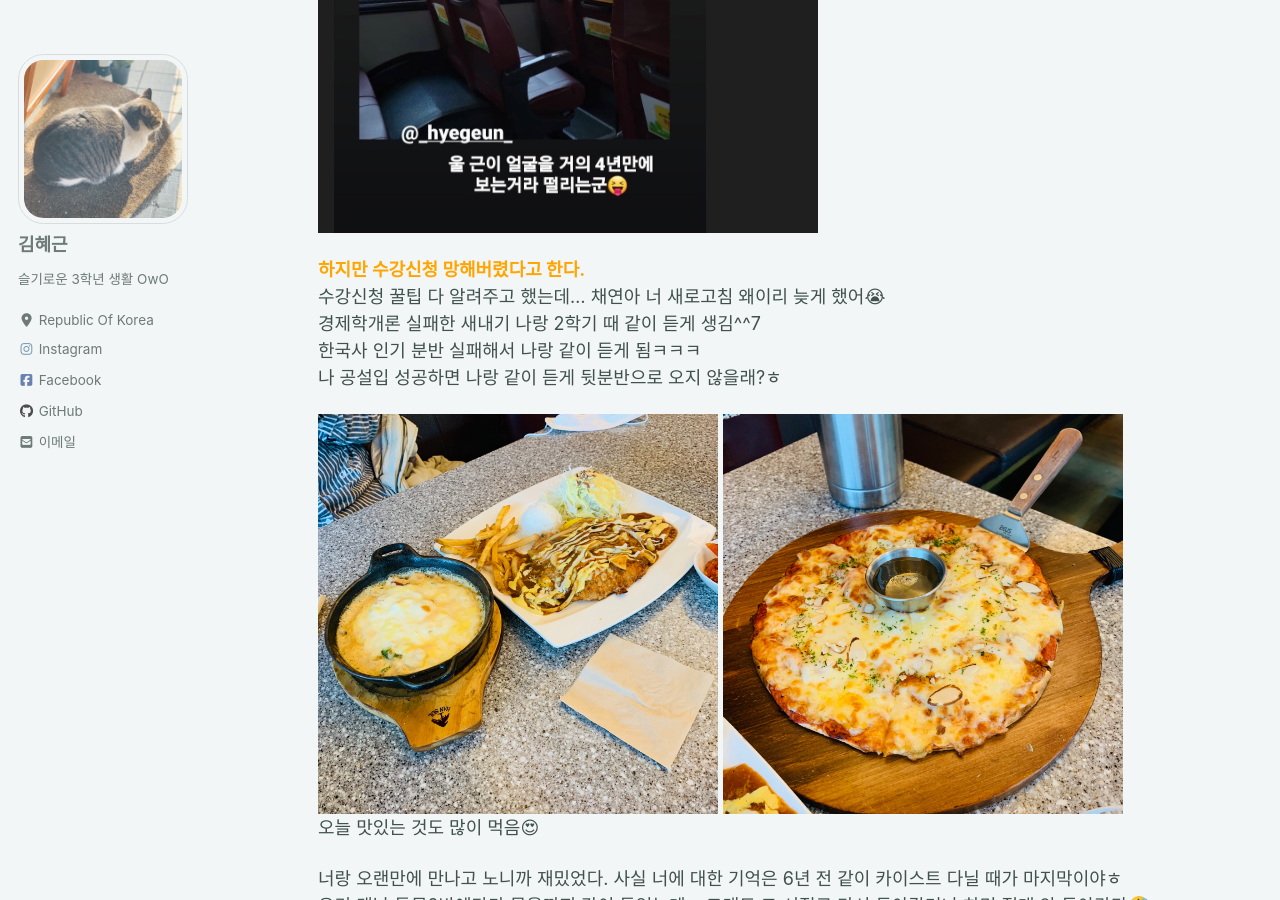
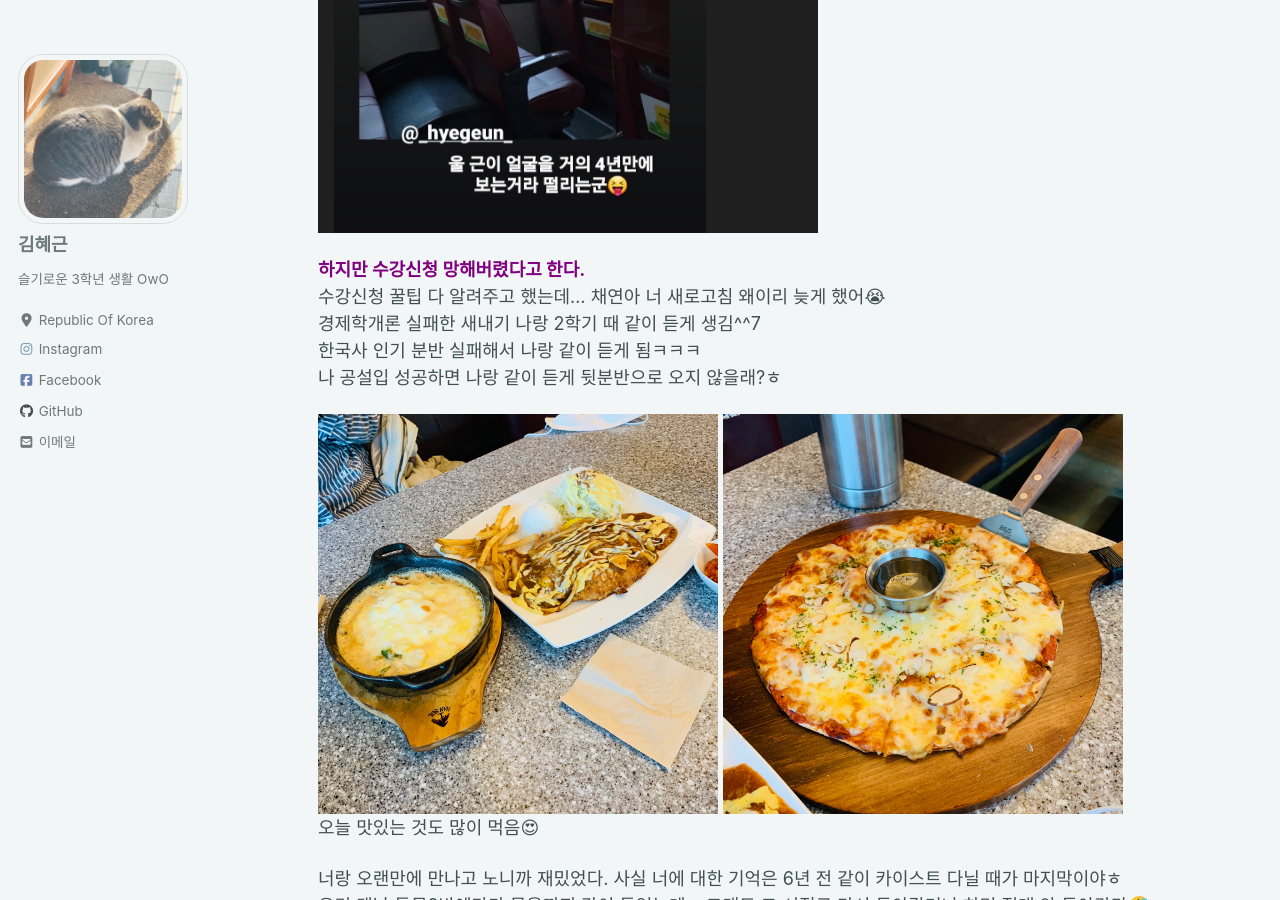
Before and after one commit to hyegeun/hyegeun.github.io, a Jekyll site: the page built from _posts/Diary/2021-02-22-post2.md, in a window 1280 px wide and 900 px high, scrolled down 675 px. Built offline with Jekyll 4.4.1, drawn with Linux system fonts in a browser that asks for light colours; cached includes are drawn as plain includes; nearby versions of some CDN libraries; a script that is not in the unit is left out; comment, search, counter and statistics services are not loaded.

Commit message:
Update 2021-02-22-post2.md

```diff
--- a/_posts/Diary/2021-02-22-post2.md
+++ b/_posts/Diary/2021-02-22-post2.md
@@ -14,7 +14,7 @@ categories:
 
 <img src="/assets/images/photo/post2/post2_photo1.jpg" width="500px" height="500px" alt="photo1">
 
-**<span style="color:orange">하지만 수강신청 망해버렸다고 한다.</span>**
+**<span style="color:purple">하지만 수강신청 망해버렸다고 한다.</span>**
 수강신청 꿀팁 다 알려주고 했는데... 채연아 너 새로고침 왜이리 늦게 했어😭
 경제학개론 실패한 새내기 나랑 2학기 때 같이 듣게 생김^^7
 한국사 인기 분반 실패해서 나랑 같이 듣게 됨ㅋㅋㅋ
@@ -28,4 +28,4 @@ categories:
 어떻게 주말마다 장동에서 12시간 동안 살았지 진짜?;;;
 근데 과학축전은 아무리 생각해도 기억에 없음.
 
-## **<span style="color:yellow">새내긔 허채연, 코딩 세계 대환영ㅋㅋㅋㅋㅋㅋㅋㅋㅋㅋㅋㅋㅋ</span>**
+## **<span style="color:blue">새내긔 허채연, 코딩 세계 대환영ㅋㅋㅋㅋㅋㅋㅋㅋㅋㅋㅋㅋㅋ</span>**
```
